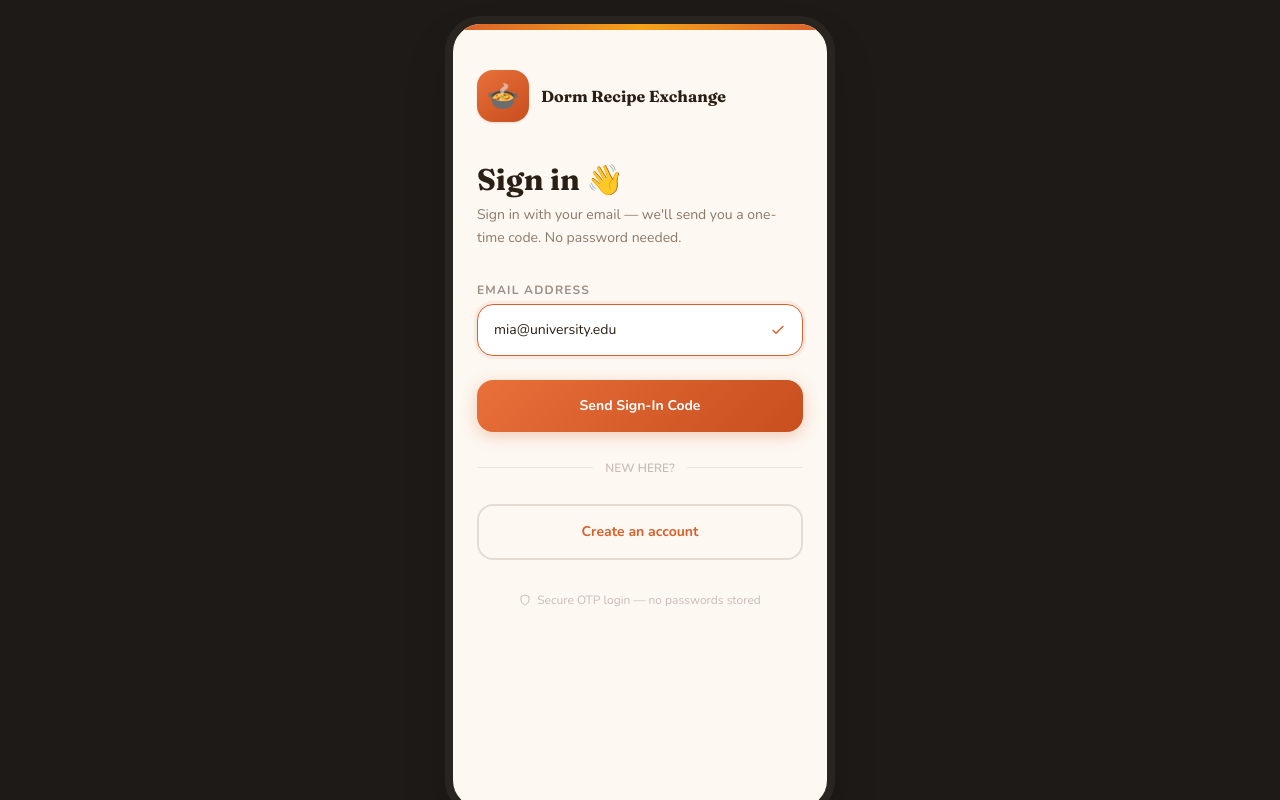
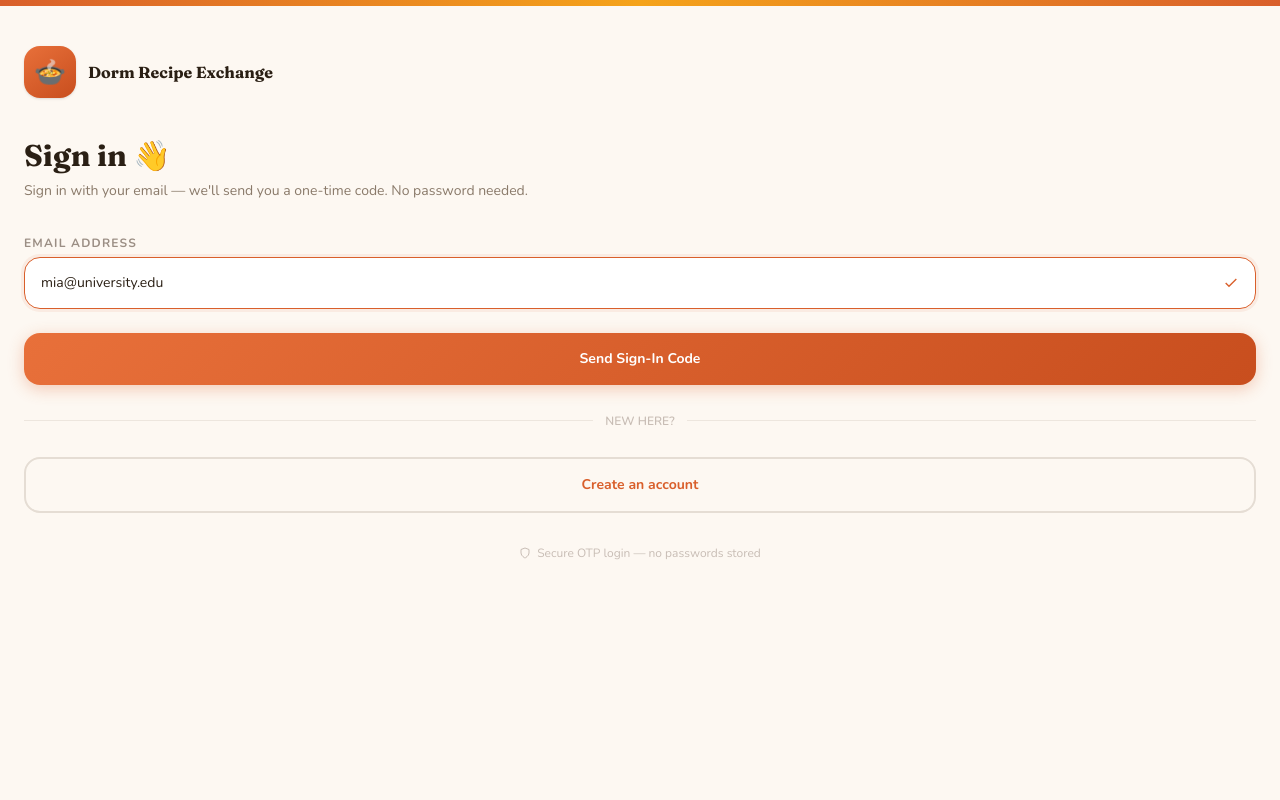
Before and after one commit to devtint/DORM-RECIPE-EXCHANGE, a React (Vite) app: page / in a window 1280 px wide. Built offline with nearby package versions, Linux system fonts and the light colour scheme; the HTML template or start-up script is replaced by a standard one.

Commit message:
Remove phone bezel container frame for 100% full-bleed edge-to-edge mobile UI

```diff
--- a/src/components/Shell.tsx
+++ b/src/components/Shell.tsx
@@ -1,19 +1,13 @@
 /**
- * Shell — mobile viewport wrapper.
- * Constrains to 390px, centers on desktop with mobile shell frame, handles safe-area insets.
+ * Shell — Full-Bleed Mobile Viewport Wrapper.
+ * Fills 100% of the device screen seamlessly without bezels or outer margins.
  * Every screen renders inside this.
  */
 export default function Shell({ children }: { children: React.ReactNode }) {
   return (
     <div
-      className="flex justify-center items-center select-none"
-      style={{ background: "#1E1A17", minHeight: "100dvh", width: "100%" }}
-    >
-      <div
-        className="w-full max-w-[390px] flex flex-col relative overflow-hidden shadow-2xl sm:rounded-[36px] sm:my-4 sm:border-[8px] sm:border-[#2A2420]"
+      className="w-full h-full min-h-[100dvh] flex flex-col relative overflow-hidden select-none"
       style={{
-          height: "100dvh",
-          maxHeight: "844px",
         background: "#FDF8F2",
         paddingTop: "env(safe-area-inset-top)",
         paddingBottom: "env(safe-area-inset-bottom)",
@@ -21,6 +15,5 @@ export default function Shell({ children }: { children: React.ReactNode }) {
     >
       {children}
     </div>
-    </div>
   );
 }
```
Lines whose indentation alone changed are shown as unchanged.
